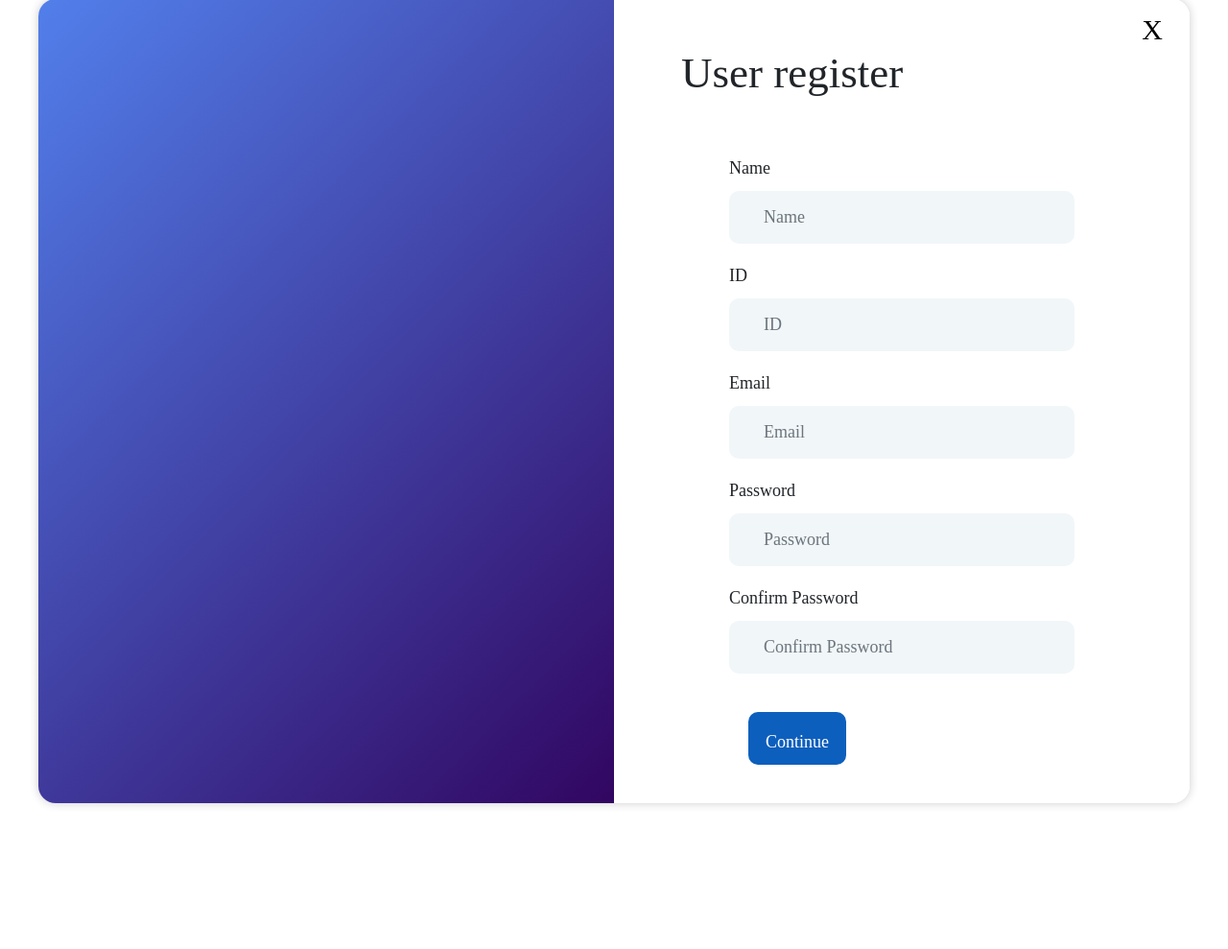
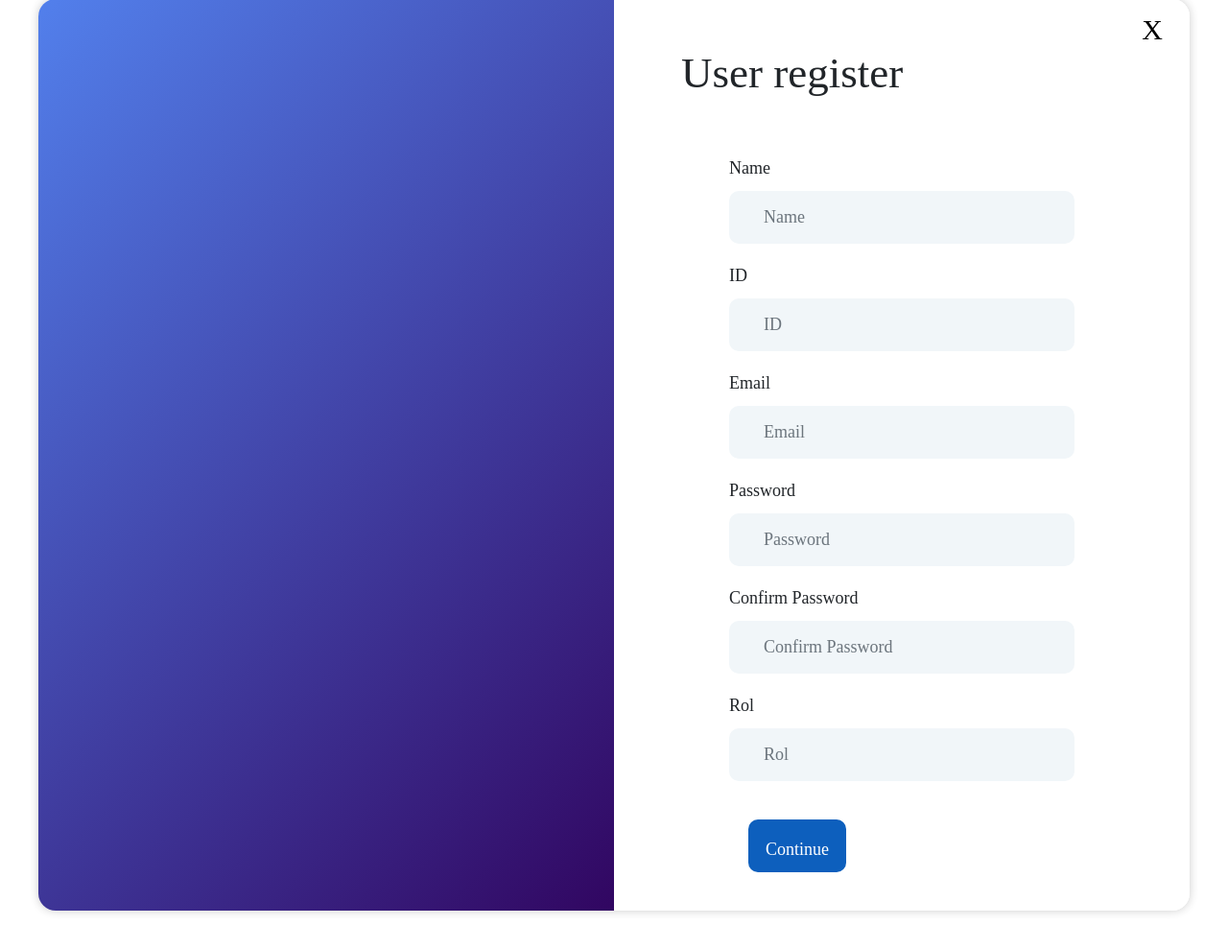
Before and after one commit to SebPal1879/Yarbe-e-commerce, a PHP site: page / in a window 1280 px wide. Shown: the part 41-1030 px from the top of the page at 96% size. Before the commit the page ends 881 px from the top, so only its background shows below. Run offline with PHP 8.4, Linux system fonts and the light colour scheme.

Commit message:
cambio en la base de datos, se añadio el rol admin

```diff
--- a/Registro/index.html
+++ b/Registro/index.html
@@ -52,6 +52,10 @@
                             Passwords do not match.
                           </div>
                     </div>
+                    <div class="form-item">
+                        <label for="rol">Rol</label>
+                        <input formControlName="rol" type="rol" name="rol" id="rol" tabindex="1" class="form-control" placeholder="Rol" value="" required maxlength="1">
+                    </div>
 
                     <button type="submit" class="btn btn-primary">Continue</button>
 
--- a/Registro/registrar.php
+++ b/Registro/registrar.php
@@ -4,6 +4,7 @@ $nombre = isset($_POST['username']) ? $_POST['username'] : '';
 $id = isset($_POST['userID']) ? $_POST['userID'] : '';
 $correo = isset($_POST['email']) ? $_POST['email'] : '';
 $contrasena = isset($_POST['password']) ? $_POST['password'] : '';
+$id_rol = isset($_POST['rol']) ? $_POST['rol'] : '';
 
 try {
 
@@ -11,12 +12,13 @@ try {
     $conexion->setAttribute(PDO::ATTR_ERRMODE, PDO::ERRMODE_EXCEPTION);
     $conexion->setAttribute(PDO::ATTR_ERRMODE, PDO::ERRMODE_WARNING);
 
-    $pdo = $conexion->prepare('INSERT INTO usuarios(nombre, id, correo, contrasena) VALUES(?, ?, ?, ?)');
+    $pdo = $conexion->prepare('INSERT INTO usuarios(nombre, id, correo, contrasena, id_rol) VALUES(?, ?, ?, ?, ?)');
 
     $pdo->bindParam(1, $nombre);
     $pdo->bindParam(2, $id);
     $pdo->bindParam(3, $correo);
     $pdo->bindParam(4, $contrasena);
+    $pdo->bindParam(5, $id_rol);
 
     $pdo->execute() or die(print($pdo->errorInfo()));
 
--- a/Registro/script.js
+++ b/Registro/script.js
@@ -24,6 +24,7 @@ document.getElementById('formulario').addEventListener('submit', function(event)
                 document.getElementById('email').value = '';
                 document.getElementById('password').value = '';
                 document.getElementById('confirm-password').value = '';
+                document.getElementById('rol').value = '';
                 alert('The user was inserted successfully.');
                 window.location.href = "../Login/index.html";
             } else {
```
